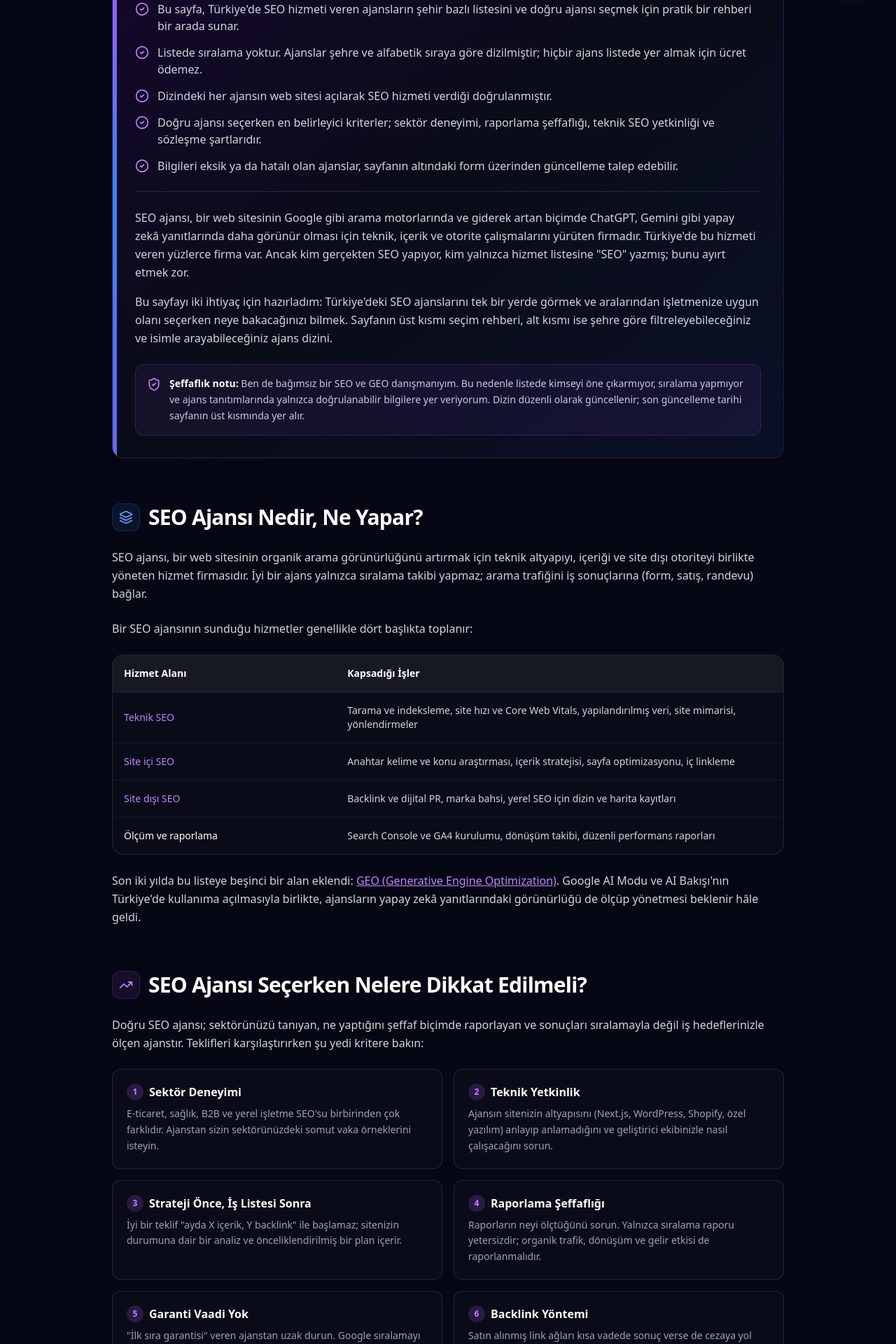
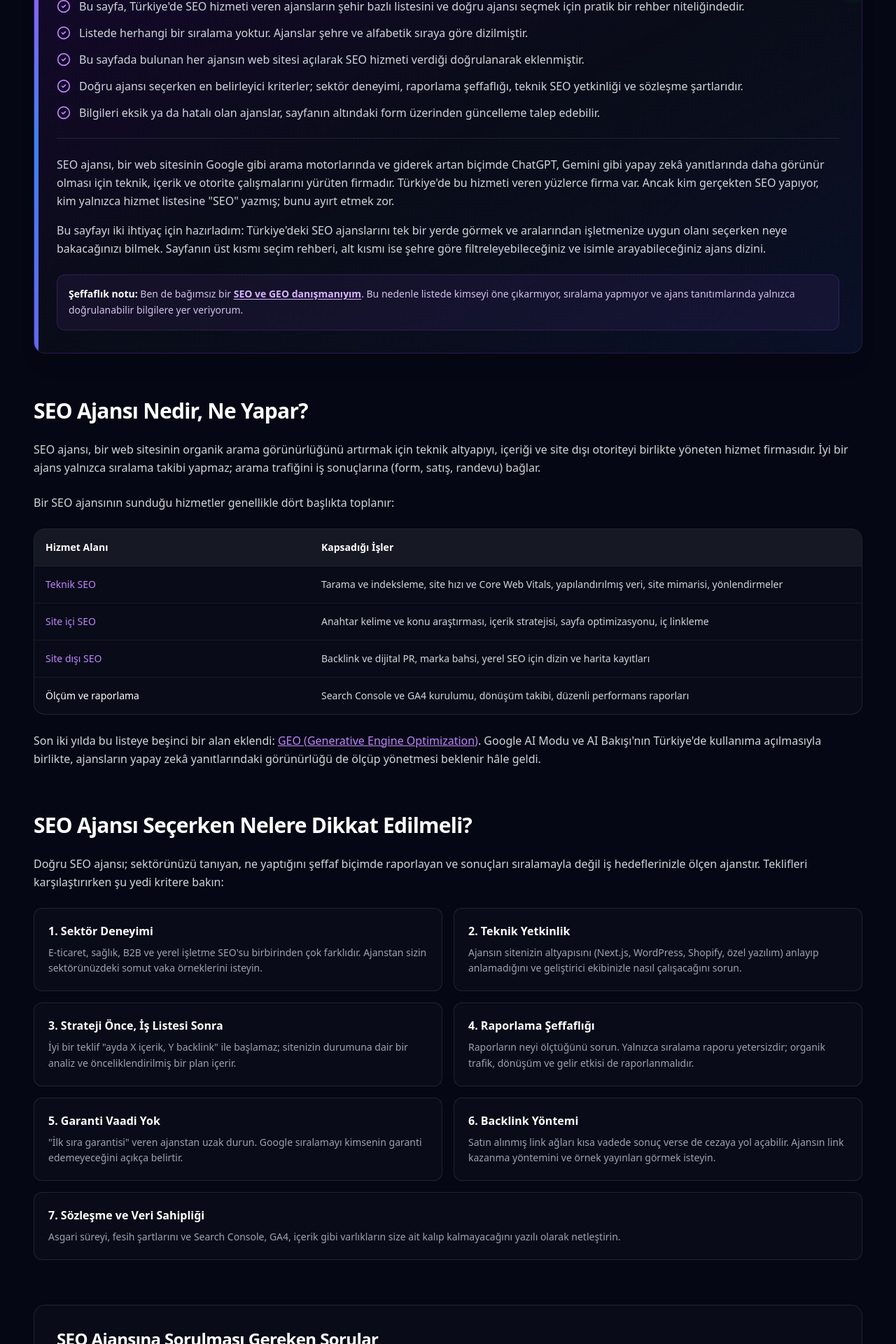
Before and after one commit to exburn35/ekimdemirci, a Next.js app: page /seo-ajanslari in a window 1280 px wide. Shown: the part 780-2700 px from the top of the page at 70% size. Built offline with nearby package versions, Linux system fonts and the light colour scheme.

Commit message:
refactor: update TL;DR bullets, expand layout to 1920px, link transparency note to /hakkimda and remove header icons

```diff
--- a/app/(main)/seo-ajanslari/SeoAjanslariClient.tsx
+++ b/app/(main)/seo-ajanslari/SeoAjanslariClient.tsx
@@ -8,18 +8,12 @@ import {
   Building2,
   MapPin,
   CheckCircle2,
-  HelpCircle,
   ChevronDown,
   ArrowDown,
   Send,
   Loader2,
   Calendar,
-  Sparkles,
   ShieldCheck,
-  Layers,
-  TrendingUp,
-  FileText,
-  DollarSign,
   AlertCircle,
   Filter,
 } from "lucide-react";
@@ -194,8 +188,8 @@ export default function SeoAjanslariClient({ agencyData, faqs }: SeoAjanslariCli
         <div className="absolute top-1/4 left-1/4 w-96 h-96 bg-purple-600/10 rounded-full blur-3xl pointer-events-none" />
         <div className="absolute bottom-1/4 right-1/4 w-96 h-96 bg-blue-600/10 rounded-full blur-3xl pointer-events-none" />
 
-        <div className="relative z-10 max-w-5xl mx-auto px-4 sm:px-6 lg:px-8">
-          <div className="text-center">
+        <div className="relative z-10 max-w-[1920px] mx-auto px-4 sm:px-6 lg:px-8 xl:px-12 2xl:px-16">
+          <div className="text-center max-w-4xl mx-auto">
             {/* Badges */}
             <div className="flex flex-wrap items-center justify-center gap-3 mb-6">
               <span className="inline-flex items-center gap-1.5 px-3 py-1 rounded-full text-xs font-medium bg-purple-500/10 text-purple-300 border border-purple-500/20">
@@ -244,29 +238,24 @@ export default function SeoAjanslariClient({ agencyData, faqs }: SeoAjanslariCli
       </section>
 
       {/* Guide & Content Section */}
-      <section className="py-12 relative z-10 max-w-5xl mx-auto px-4 sm:px-6 lg:px-8 space-y-16">
+      <section className="py-12 relative z-10 max-w-[1920px] mx-auto px-4 sm:px-6 lg:px-8 xl:px-12 2xl:px-16 space-y-16">
         {/* TL;DR & Önemli Çıkarımlar */}
         <div className="p-8 rounded-2xl bg-gradient-to-br from-purple-950/30 via-white/[0.02] to-blue-950/30 border border-purple-500/20 backdrop-blur-sm relative overflow-hidden shadow-xl">
           <div className="absolute top-0 left-0 w-1.5 h-full bg-gradient-to-b from-purple-500 via-blue-500 to-indigo-500" />
-          <div className="flex items-center gap-3 mb-6">
-            <div className="w-10 h-10 rounded-xl bg-purple-500/10 border border-purple-500/20 flex items-center justify-center text-purple-400">
-              <Sparkles className="w-5 h-5" />
-            </div>
-            <h2 className="text-2xl font-bold text-white tracking-tight">TL;DR & Önemli Çıkarımlar</h2>
-          </div>
+          <h2 className="text-2xl sm:text-3xl font-bold text-white tracking-tight mb-6">TL;DR & Önemli Çıkarımlar</h2>
 
           <ul className="space-y-3.5 mb-6 text-gray-300">
             <li className="flex items-start gap-3">
               <CheckCircle2 className="w-5 h-5 text-purple-400 flex-shrink-0 mt-0.5" />
-              <span>Bu sayfa, Türkiye&apos;de SEO hizmeti veren ajansların şehir bazlı listesini ve doğru ajansı seçmek için pratik bir rehberi bir arada sunar.</span>
+              <span>Bu sayfa, Türkiye&apos;de SEO hizmeti veren ajansların şehir bazlı listesini ve doğru ajansı seçmek için pratik bir rehber niteliğindedir.</span>
             </li>
             <li className="flex items-start gap-3">
               <CheckCircle2 className="w-5 h-5 text-purple-400 flex-shrink-0 mt-0.5" />
-              <span>Listede sıralama yoktur. Ajanslar şehre ve alfabetik sıraya göre dizilmiştir; hiçbir ajans listede yer almak için ücret ödemez.</span>
+              <span>Listede herhangi bir sıralama yoktur. Ajanslar şehre ve alfabetik sıraya göre dizilmiştir.</span>
             </li>
             <li className="flex items-start gap-3">
               <CheckCircle2 className="w-5 h-5 text-purple-400 flex-shrink-0 mt-0.5" />
-              <span>Dizindeki her ajansın web sitesi açılarak SEO hizmeti verdiği doğrulanmıştır.</span>
+              <span>Bu sayfada bulunan her ajansın web sitesi açılarak SEO hizmeti verdiği doğrulanarak eklenmiştir.</span>
             </li>
             <li className="flex items-start gap-3">
               <CheckCircle2 className="w-5 h-5 text-purple-400 flex-shrink-0 mt-0.5" />
@@ -288,22 +277,23 @@ export default function SeoAjanslariClient({ agencyData, faqs }: SeoAjanslariCli
           </div>
 
           {/* Şeffaflık Notu */}
-          <div className="mt-6 p-4 rounded-xl bg-purple-500/[0.07] border border-purple-500/20 text-sm text-purple-200/90 leading-relaxed flex items-start gap-3">
-            <ShieldCheck className="w-5 h-5 text-purple-400 flex-shrink-0 mt-0.5" />
+          <div className="mt-6 p-4 rounded-xl bg-purple-500/[0.07] border border-purple-500/20 text-sm text-purple-200/90 leading-relaxed">
             <p>
-              <strong className="text-white font-semibold">Şeffaflık notu:</strong> Ben de bağımsız bir SEO ve GEO danışmanıyım. Bu nedenle listede kimseyi öne çıkarmıyor, sıralama yapmıyor ve ajans tanıtımlarında yalnızca doğrulanabilir bilgilere yer veriyorum. Dizin düzenli olarak güncellenir; son güncelleme tarihi sayfanın üst kısmında yer alır.
+              <strong className="text-white font-semibold">Şeffaflık notu:</strong> Ben de bağımsız bir{" "}
+              <Link
+                href="/hakkimda"
+                className="text-purple-300 hover:text-purple-200 font-semibold underline underline-offset-2"
+              >
+                SEO ve GEO danışmanıyım
+              </Link>
+              . Bu nedenle listede kimseyi öne çıkarmıyor, sıralama yapmıyor ve ajans tanıtımlarında yalnızca doğrulanabilir bilgilere yer veriyorum.
             </p>
           </div>
         </div>
 
         {/* SEO Ajansı Nedir, Ne Yapar? */}
         <div className="space-y-6">
-          <div className="flex items-center gap-3">
-            <div className="w-10 h-10 rounded-xl bg-blue-500/10 border border-blue-500/20 flex items-center justify-center text-blue-400">
-              <Layers className="w-5 h-5" />
-            </div>
           <h2 className="text-2xl sm:text-3xl font-bold text-white tracking-tight">SEO Ajansı Nedir, Ne Yapar?</h2>
-          </div>
 
           <p className="text-gray-300 leading-relaxed">
             SEO ajansı, bir web sitesinin organik arama görünürlüğünü artırmak için teknik altyapıyı, içeriği ve site dışı otoriteyi birlikte yöneten hizmet firmasıdır. İyi bir ajans yalnızca sıralama takibi yapmaz; arama trafiğini iş sonuçlarına (form, satış, randevu) bağlar.
@@ -365,12 +355,9 @@ export default function SeoAjanslariClient({ agencyData, faqs }: SeoAjanslariCli
 
         {/* SEO Ajansı Seçerken Nelere Dikkat Edilmeli? */}
         <div className="space-y-6">
-          <div className="flex items-center gap-3">
-            <div className="w-10 h-10 rounded-xl bg-purple-500/10 border border-purple-500/20 flex items-center justify-center text-purple-400">
-              <TrendingUp className="w-5 h-5" />
-            </div>
-            <h2 className="text-2xl sm:text-3xl font-bold text-white tracking-tight">SEO Ajansı Seçerken Nelere Dikkat Edilmeli?</h2>
-          </div>
+          <h2 className="text-2xl sm:text-3xl font-bold text-white tracking-tight">
+            SEO Ajansı Seçerken Nelere Dikkat Edilmeli?
+          </h2>
 
           <p className="text-gray-300 leading-relaxed">
             Doğru SEO ajansı; sektörünüzü tanıyan, ne yaptığını şeffaf biçimde raporlayan ve sonuçları sıralamayla değil iş hedeflerinizle ölçen ajanstır. Teklifleri karşılaştırırken şu yedi kritere bakın:
@@ -378,70 +365,49 @@ export default function SeoAjanslariClient({ agencyData, faqs }: SeoAjanslariCli
 
           <div className="grid grid-cols-1 md:grid-cols-2 gap-4">
             <div className="p-5 rounded-xl bg-white/[0.02] border border-white/10 hover:border-purple-500/30 transition-all">
-              <h3 className="font-semibold text-white mb-2 flex items-center gap-2">
-                <span className="w-6 h-6 rounded-full bg-purple-500/20 text-purple-400 text-xs flex items-center justify-center font-bold">1</span>
-                Sektör Deneyimi
-              </h3>
+              <h3 className="font-semibold text-white mb-2">1. Sektör Deneyimi</h3>
               <p className="text-sm text-gray-400 leading-relaxed">
                 E-ticaret, sağlık, B2B ve yerel işletme SEO&apos;su birbirinden çok farklıdır. Ajanstan sizin sektörünüzdeki somut vaka örneklerini isteyin.
               </p>
             </div>
 
             <div className="p-5 rounded-xl bg-white/[0.02] border border-white/10 hover:border-purple-500/30 transition-all">
-              <h3 className="font-semibold text-white mb-2 flex items-center gap-2">
-                <span className="w-6 h-6 rounded-full bg-purple-500/20 text-purple-400 text-xs flex items-center justify-center font-bold">2</span>
-                Teknik Yetkinlik
-              </h3>
+              <h3 className="font-semibold text-white mb-2">2. Teknik Yetkinlik</h3>
               <p className="text-sm text-gray-400 leading-relaxed">
                 Ajansın sitenizin altyapısını (Next.js, WordPress, Shopify, özel yazılım) anlayıp anlamadığını ve geliştirici ekibinizle nasıl çalışacağını sorun.
               </p>
             </div>
 
             <div className="p-5 rounded-xl bg-white/[0.02] border border-white/10 hover:border-purple-500/30 transition-all">
-              <h3 className="font-semibold text-white mb-2 flex items-center gap-2">
-                <span className="w-6 h-6 rounded-full bg-purple-500/20 text-purple-400 text-xs flex items-center justify-center font-bold">3</span>
-                Strateji Önce, İş Listesi Sonra
-              </h3>
+              <h3 className="font-semibold text-white mb-2">3. Strateji Önce, İş Listesi Sonra</h3>
               <p className="text-sm text-gray-400 leading-relaxed">
                 İyi bir teklif &quot;ayda X içerik, Y backlink&quot; ile başlamaz; sitenizin durumuna dair bir analiz ve önceliklendirilmiş bir plan içerir.
               </p>
             </div>
 
             <div className="p-5 rounded-xl bg-white/[0.02] border border-white/10 hover:border-purple-500/30 transition-all">
-              <h3 className="font-semibold text-white mb-2 flex items-center gap-2">
-                <span className="w-6 h-6 rounded-full bg-purple-500/20 text-purple-400 text-xs flex items-center justify-center font-bold">4</span>
-                Raporlama Şeffaflığı
-              </h3>
+              <h3 className="font-semibold text-white mb-2">4. Raporlama Şeffaflığı</h3>
               <p className="text-sm text-gray-400 leading-relaxed">
                 Raporların neyi ölçtüğünü sorun. Yalnızca sıralama raporu yetersizdir; organik trafik, dönüşüm ve gelir etkisi de raporlanmalıdır.
               </p>
             </div>
 
             <div className="p-5 rounded-xl bg-white/[0.02] border border-white/10 hover:border-purple-500/30 transition-all">
-              <h3 className="font-semibold text-white mb-2 flex items-center gap-2">
-                <span className="w-6 h-6 rounded-full bg-purple-500/20 text-purple-400 text-xs flex items-center justify-center font-bold">5</span>
-                Garanti Vaadi Yok
-              </h3>
+              <h3 className="font-semibold text-white mb-2">5. Garanti Vaadi Yok</h3>
               <p className="text-sm text-gray-400 leading-relaxed">
                 &quot;İlk sıra garantisi&quot; veren ajanstan uzak durun. Google sıralamayı kimsenin garanti edemeyeceğini açıkça belirtir.
               </p>
             </div>
 
             <div className="p-5 rounded-xl bg-white/[0.02] border border-white/10 hover:border-purple-500/30 transition-all">
-              <h3 className="font-semibold text-white mb-2 flex items-center gap-2">
-                <span className="w-6 h-6 rounded-full bg-purple-500/20 text-purple-400 text-xs flex items-center justify-center font-bold">6</span>
-                Backlink Yöntemi
-              </h3>
+              <h3 className="font-semibold text-white mb-2">6. Backlink Yöntemi</h3>
               <p className="text-sm text-gray-400 leading-relaxed">
                 Satın alınmış link ağları kısa vadede sonuç verse de cezaya yol açabilir. Ajansın link kazanma yöntemini ve örnek yayınları görmek isteyin.
               </p>
             </div>
 
             <div className="p-5 rounded-xl bg-white/[0.02] border border-white/10 hover:border-purple-500/30 transition-all md:col-span-2">
-              <h3 className="font-semibold text-white mb-2 flex items-center gap-2">
-                <span className="w-6 h-6 rounded-full bg-purple-500/20 text-purple-400 text-xs flex items-center justify-center font-bold">7</span>
-                Sözleşme ve Veri Sahipliği
-              </h3>
+              <h3 className="font-semibold text-white mb-2">7. Sözleşme ve Veri Sahipliği</h3>
               <p className="text-sm text-gray-400 leading-relaxed">
                 Asgari süreyi, fesih şartlarını ve Search Console, GA4, içerik gibi varlıkların size ait kalıp kalmayacağını yazılı olarak netleştirin.
               </p>
@@ -451,12 +417,7 @@ export default function SeoAjanslariClient({ agencyData, faqs }: SeoAjanslariCli
 
         {/* SEO Ajansına Sorulması Gereken Sorular */}
         <div className="p-8 rounded-2xl bg-white/[0.02] border border-white/10 backdrop-blur-sm space-y-6">
-          <div className="flex items-center gap-3">
-            <div className="w-10 h-10 rounded-xl bg-indigo-500/10 border border-indigo-500/20 flex items-center justify-center text-indigo-400">
-              <HelpCircle className="w-5 h-5" />
-            </div>
           <h2 className="text-2xl font-bold text-white tracking-tight">SEO Ajansına Sorulması Gereken Sorular</h2>
-          </div>
 
           <p className="text-gray-300">
             İlk görüşmede şu soruların cevabı, ajansın nasıl çalıştığını hızla gösterir:
@@ -484,14 +445,9 @@ export default function SeoAjanslariClient({ agencyData, faqs }: SeoAjanslariCli
 
         {/* SEO Ajansı mı, Freelance Danışman mı, Kurum İçi Ekip mi? */}
         <div className="space-y-6">
-          <div className="flex items-center gap-3">
-            <div className="w-10 h-10 rounded-xl bg-emerald-500/10 border border-emerald-500/20 flex items-center justify-center text-emerald-400">
-              <Building2 className="w-5 h-5" />
-            </div>
           <h2 className="text-2xl sm:text-3xl font-bold text-white tracking-tight">
             SEO Ajansı mı, Freelance Danışman mı, Kurum İçi Ekip mi?
           </h2>
-          </div>
 
           <p className="text-gray-300 leading-relaxed">
             Ajans; geniş ekip ve çok kanallı hizmet ister, danışman; kıdemli bir uzmanla doğrudan çalışmak ister, kurum içi ekip ise SEO&apos;yu şirketin günlük işinin parçası yapmak isteyen işletmeler için uygundur. Doğru seçim bütçenize, sitenizin büyüklüğüne ve iç ekibinizin teknik kapasitesine bağlıdır.
@@ -553,14 +509,9 @@ export default function SeoAjanslariClient({ agencyData, faqs }: SeoAjanslariCli
 
         {/* SEO Ajansı Fiyatları Neye Göre Belirlenir? */}
         <div className="space-y-6">
-          <div className="flex items-center gap-3">
-            <div className="w-10 h-10 rounded-xl bg-amber-500/10 border border-amber-500/20 flex items-center justify-center text-amber-400">
-              <DollarSign className="w-5 h-5" />
-            </div>
           <h2 className="text-2xl sm:text-3xl font-bold text-white tracking-tight">
             SEO Ajansı Fiyatları Neye Göre Belirlenir?
           </h2>
-          </div>
 
           <p className="text-gray-300 leading-relaxed">
             SEO ajansı fiyatları sabit bir tarifeye göre değil; sitenin büyüklüğüne, rekabet düzeyine, hedef pazar sayısına ve hizmetin kapsamına göre belirlenir. Aynı sektörde iki teklif arasında birkaç kat fark olması normaldir, çünkü teklifler genellikle farklı işleri kapsar.
@@ -604,7 +555,7 @@ export default function SeoAjanslariClient({ agencyData, faqs }: SeoAjanslariCli
 
       {/* Directory Section Anchor */}
       <section id="ajans-dizini" className="py-16 relative bg-[#070b1a] border-t border-white/5 scroll-mt-20">
-        <div className="max-w-7xl mx-auto px-4 sm:px-6 lg:px-8">
+        <div className="max-w-[1920px] mx-auto px-4 sm:px-6 lg:px-8 xl:px-12 2xl:px-16">
           {/* Section Header */}
           <div className="mb-10 text-center max-w-3xl mx-auto">
             <h2 className="text-3xl sm:text-4xl font-extrabold text-white mb-4 tracking-tight">
@@ -700,11 +651,10 @@ export default function SeoAjanslariClient({ agencyData, faqs }: SeoAjanslariCli
                 const cityAgencies = cityGroups[cityObj.name] || [];
                 return (
                   <div key={cityObj.name} className="space-y-6">
-                    <div className="flex items-center gap-3 pb-3 border-b border-white/10">
-                      <h2 className="text-xl sm:text-2xl font-bold text-white tracking-tight flex items-center gap-2.5">
-                        <MapPin className="w-5 h-5 text-purple-400" />
+                    <div className="pb-3 border-b border-white/10">
+                      <h2 className="text-xl sm:text-2xl font-bold text-white tracking-tight">
                         <span>{cityObj.name} SEO Ajansları</span>
-                        <span className="text-sm font-normal text-gray-400">· {cityAgencies.length} ajans</span>
+                        <span className="text-sm font-normal text-gray-400 ml-2">· {cityAgencies.length} ajans</span>
                       </h2>
                     </div>
 
@@ -723,9 +673,8 @@ export default function SeoAjanslariClient({ agencyData, faqs }: SeoAjanslariCli
               {/* Selected city headline if specific city without search query */}
               {selectedCity !== "all" && !searchQuery && (
                 <div className="mb-6 flex items-center justify-between pb-3 border-b border-white/10">
-                  <h2 className="text-xl sm:text-2xl font-bold text-white tracking-tight flex items-center gap-2.5">
-                    <MapPin className="w-5 h-5 text-purple-400" />
-                    <span>{selectedCity} SEO Ajansları</span>
+                  <h2 className="text-xl sm:text-2xl font-bold text-white tracking-tight">
+                    {selectedCity} SEO Ajansları
                   </h2>
                   <span className="text-sm text-gray-400">{matchingCount} ajans listeleniyor</span>
                 </div>
@@ -768,14 +717,13 @@ export default function SeoAjanslariClient({ agencyData, faqs }: SeoAjanslariCli
 
       {/* Directory Submission / Edit Section */}
       <section id="dizine-ekleme" className="py-20 relative bg-[#050814] scroll-mt-20">
-        <div className="max-w-4xl mx-auto px-4 sm:px-6 lg:px-8">
-          <div className="p-8 sm:p-10 rounded-3xl bg-gradient-to-br from-purple-950/20 via-white/[0.02] to-blue-950/20 border border-white/10 backdrop-blur-md shadow-2xl relative overflow-hidden">
+        <div className="max-w-[1920px] mx-auto px-4 sm:px-6 lg:px-8 xl:px-12 2xl:px-16">
+          <div className="max-w-5xl mx-auto p-8 sm:p-10 rounded-3xl bg-gradient-to-br from-purple-950/20 via-white/[0.02] to-blue-950/20 border border-white/10 backdrop-blur-md shadow-2xl relative overflow-hidden">
             {/* Ambient glow */}
             <div className="absolute top-0 right-0 w-80 h-80 bg-purple-600/10 rounded-full blur-3xl pointer-events-none" />
 
             <div className="mb-8">
-              <div className="inline-flex items-center gap-2 px-3 py-1 rounded-full text-xs font-medium bg-purple-500/10 text-purple-300 border border-purple-500/20 mb-4">
-                <Building2 className="w-3.5 h-3.5" />
+              <div className="inline-flex items-center px-3 py-1 rounded-full text-xs font-medium bg-purple-500/10 text-purple-300 border border-purple-500/20 mb-4">
                 Ücretsiz Dizin Kaydı
               </div>
               <h2 className="text-2xl sm:text-3xl font-extrabold text-white tracking-tight mb-4">
@@ -788,8 +736,7 @@ export default function SeoAjanslariClient({ agencyData, faqs }: SeoAjanslariCli
 
             {/* Conditions Card */}
             <div className="mb-8 p-5 rounded-2xl bg-white/[0.03] border border-white/10 text-sm text-gray-300 space-y-2.5">
-              <h3 className="font-semibold text-white flex items-center gap-2 text-sm">
-                <ShieldCheck className="w-4 h-4 text-emerald-400" />
+              <h3 className="font-semibold text-white text-sm">
                 Dizine eklenmek için üç koşul aranır:
               </h3>
               <ol className="list-decimal list-inside space-y-1.5 text-gray-400 text-xs sm:text-sm pl-1">
@@ -944,7 +891,8 @@ export default function SeoAjanslariClient({ agencyData, faqs }: SeoAjanslariCli
 
       {/* SSS (Sıkça Sorulan Sorular) Section */}
       <section className="py-20 relative bg-[#070b1a] border-t border-white/5">
-        <div className="max-w-4xl mx-auto px-4 sm:px-6 lg:px-8">
+        <div className="max-w-[1920px] mx-auto px-4 sm:px-6 lg:px-8 xl:px-12 2xl:px-16">
+          <div className="max-w-5xl mx-auto">
             <div className="text-center mb-12">
               <h2 className="text-3xl font-extrabold text-white mb-3 tracking-tight">Sıkça Sorulan Sorular</h2>
               <p className="text-gray-400 text-sm sm:text-base">
@@ -982,12 +930,13 @@ export default function SeoAjanslariClient({ agencyData, faqs }: SeoAjanslariCli
               })}
             </div>
           </div>
+        </div>
       </section>
 
       {/* Closing / Son Adım Section */}
       <section className="py-20 relative bg-[#050814] border-t border-white/5">
-        <div className="max-w-4xl mx-auto px-4 sm:px-6 lg:px-8">
-          <div className="p-8 sm:p-10 rounded-3xl bg-gradient-to-br from-purple-900/20 via-white/[0.02] to-blue-900/20 border border-white/10 backdrop-blur-md text-center space-y-6">
+        <div className="max-w-[1920px] mx-auto px-4 sm:px-6 lg:px-8 xl:px-12 2xl:px-16">
+          <div className="max-w-5xl mx-auto p-8 sm:p-10 rounded-3xl bg-gradient-to-br from-purple-900/20 via-white/[0.02] to-blue-900/20 border border-white/10 backdrop-blur-md text-center space-y-6">
             <h2 className="text-2xl sm:text-3xl font-bold text-white tracking-tight">
               Doğru Ajansı Bulmak İçin Son Adım
             </h2>
--- a/app/(main)/seo-ajanslari/page.tsx
+++ b/app/(main)/seo-ajanslari/page.tsx
@@ -104,7 +104,10 @@ export default function SeoAjanslariPage() {
   return (
     <>
       {/* Breadcrumb with schema */}
-      <Breadcrumb items={[{ name: "SEO Ajansları", href: "/seo-ajanslari" }]} />
+      <Breadcrumb
+        items={[{ name: "SEO Ajansları", href: "/seo-ajanslari" }]}
+        containerClassName="max-w-[1920px] mx-auto xl:px-4 2xl:px-8"
+      />
 
       {/* JSON-LD Schemas */}
       <script
```
Also changed, not shown: components/Breadcrumb.tsx (+5 -3 lines). Lines whose indentation alone changed are shown as unchanged.
